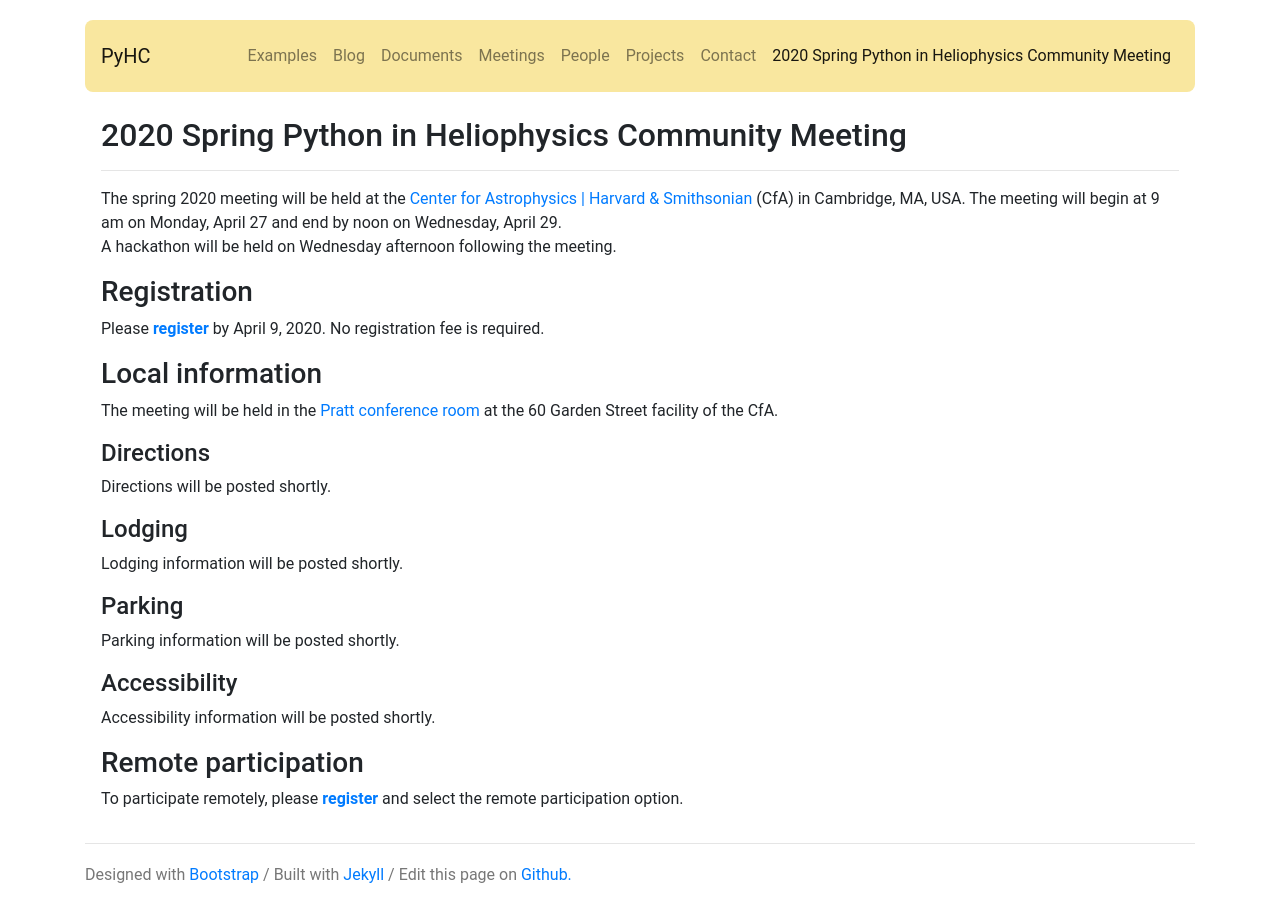
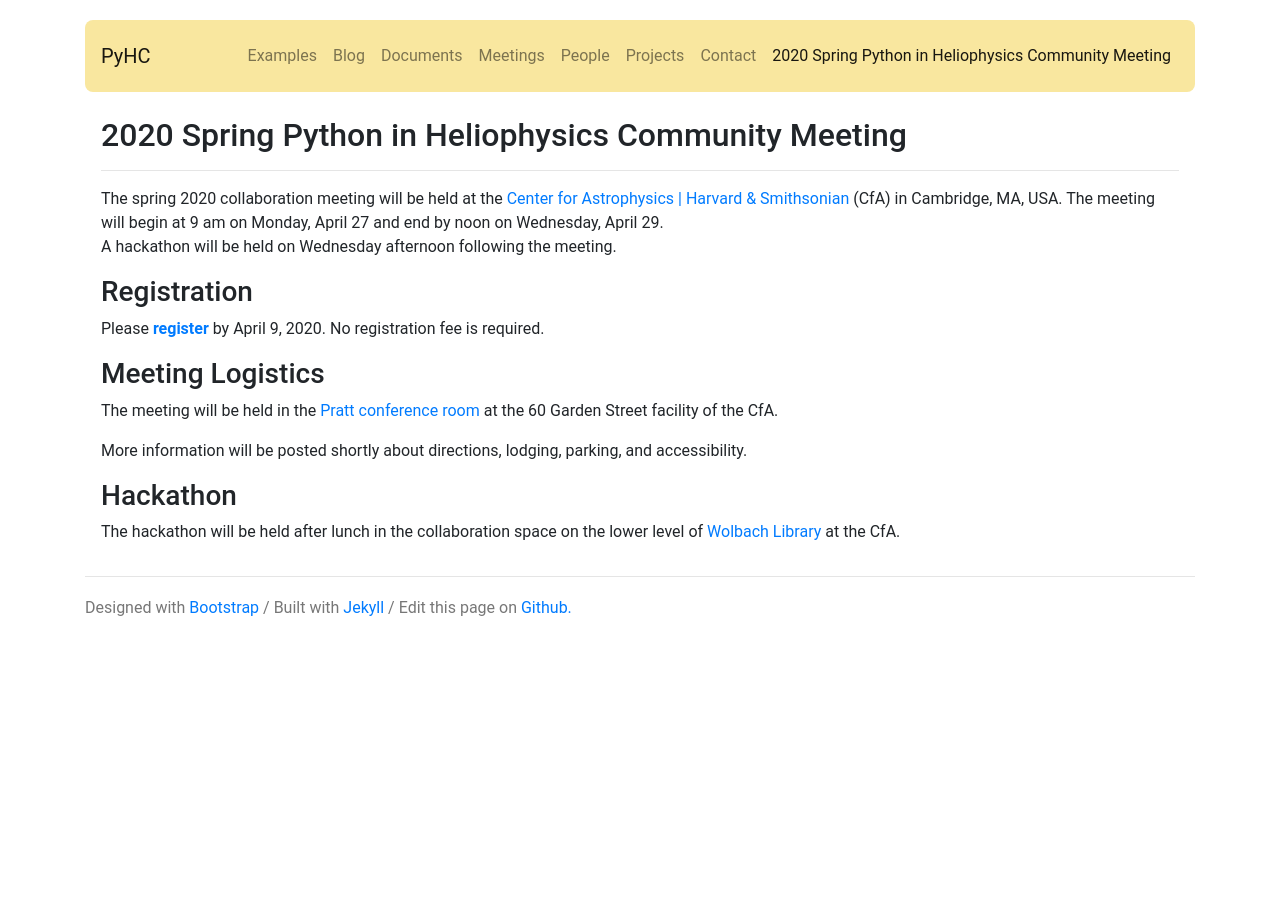
Before and after one commit to heliophysicsPy/heliophysicsPy.github.io, a Jekyll site: the page built from _pages/meetings/april2020.md, in a window 1280 px wide. Built offline with Jekyll 4.4.1, drawn with Linux system fonts in a browser that asks for light colours; nearby versions of some CDN libraries; after the commit the page ends 900 px from its top, so only the background shows below that.

Commit message:
Update spring 2020 meeting page
I removed a few sections that didn't have anything in them yet.

```diff
--- a/_pages/meetings/april2020.md
+++ b/_pages/meetings/april2020.md
@@ -5,7 +5,7 @@ permalink: /meetings/april2020/
 order: 16
 ---
 
-The spring 2020 meeting will be held at the [Center for Astrophysics | Harvard & Smithsonian](https://www.cfa.harvard.edu/) (CfA) in Cambridge, MA, USA.
+The spring 2020 collaboration meeting will be held at the [Center for Astrophysics | Harvard & Smithsonian](https://www.cfa.harvard.edu/) (CfA) in Cambridge, MA, USA.
 The meeting will begin at 9 am on Monday, April 27 and end by noon on Wednesday, April 29.
 A hackathon will be held on Wednesday afternoon following the meeting.
 
@@ -14,26 +14,12 @@ A hackathon will be held on Wednesday afternoon following the meeting.
 Please [**register**](https://forms.gle/fYxWXWccyTZxnVUH9) by April 9, 2020.
 No registration fee is required.
 
-### Local information
+### Meeting Logistics
 
 The meeting will be held in the [Pratt conference room](https://www.google.com/maps/place/Pratt+Conference+Room/@42.3816003,-71.129812,17z/data=!3m1!4b1!4m5!3m4!1s0x89e3776c9a37dc8b:0x5c1ff50edb096c08!8m2!3d42.3816003!4d-71.1276233) at the 60 Garden Street facility of the CfA.
 
-#### Directions
+More information will be posted shortly about directions, lodging, parking, and accessibility.
 
-Directions will be posted shortly.
+### Hackathon
 
-#### Lodging
-
-Lodging information will be posted shortly.
-
-#### Parking
-
-Parking information will be posted shortly.
-
-#### Accessibility
-
-Accessibility information will be posted shortly.
-
-### Remote participation
-
-To participate remotely, please [**register**](https://forms.gle/fYxWXWccyTZxnVUH9) and select the remote participation option.
+The hackathon will be held after lunch in the collaboration space on the lower level of [Wolbach Library](https://library.cfa.harvard.edu/) at the CfA.
```
